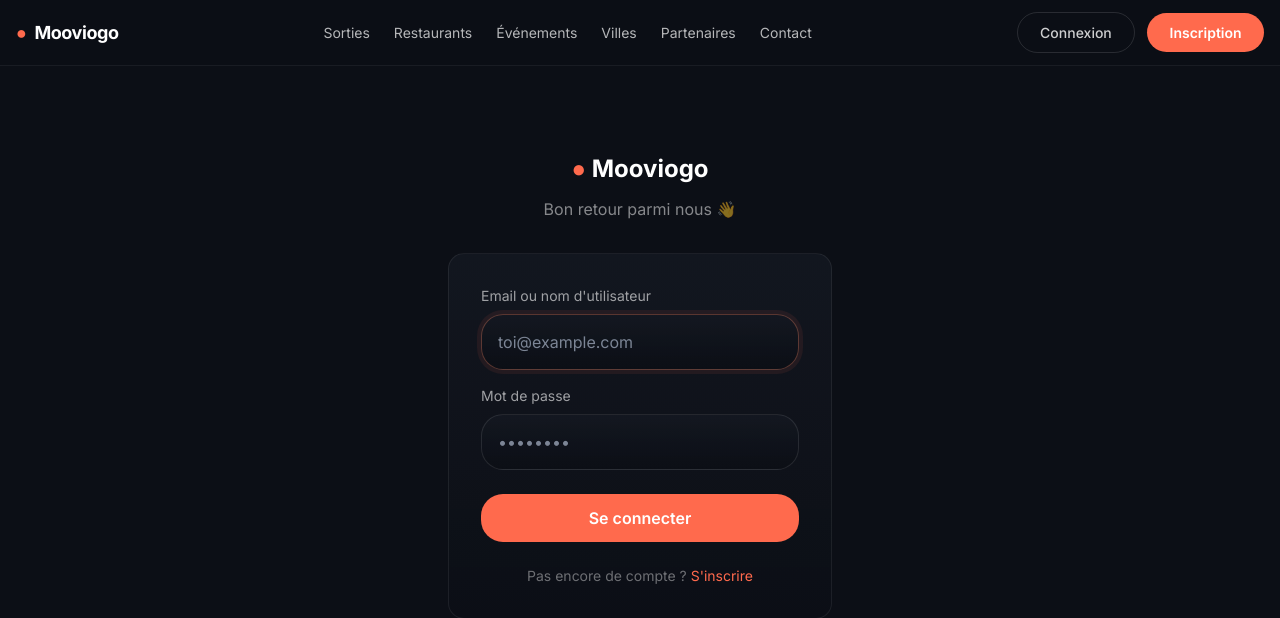
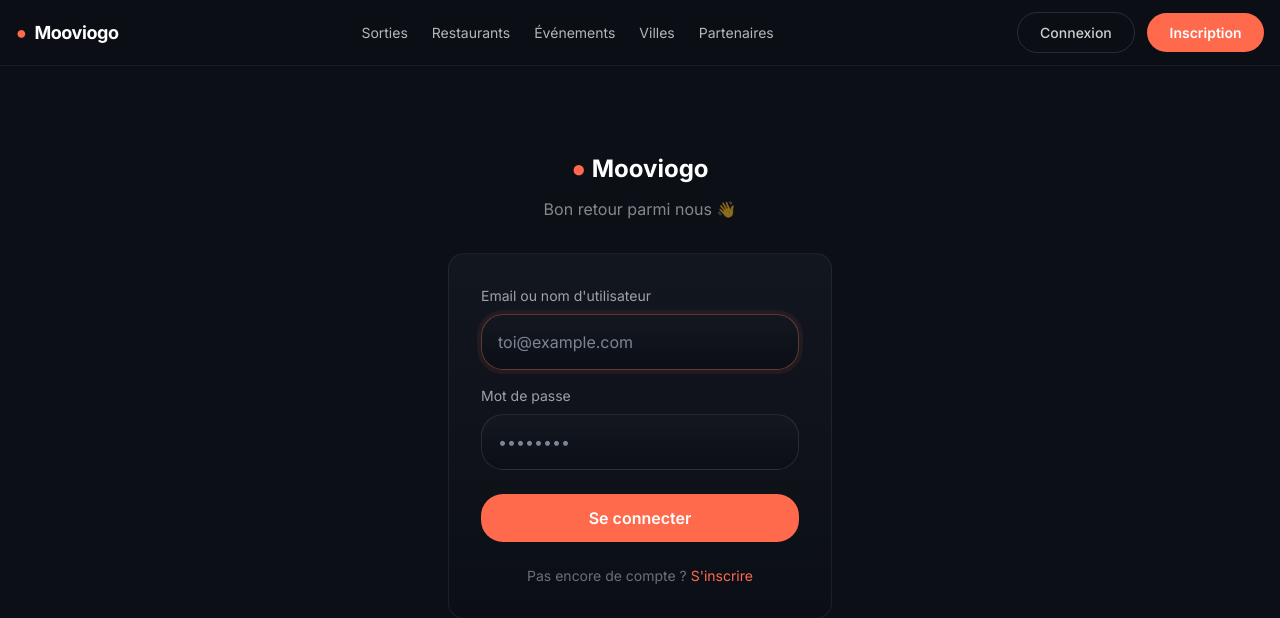
Before and after one commit to anthony73700/mooviogo-dev, a Django app: page /connexion/ in a window 1280 px wide. Shown: the top 618 px of the page. Run offline with Django 5.2, Linux system fonts and the light colour scheme; some libraries are stand-ins or nearby versions.

Commit message:
suprimer bonton contact

```diff
--- a/apps/web/templates/base.html
+++ b/apps/web/templates/base.html
@@ -55,7 +55,6 @@
         <a href="/evenements/" class="hover:text-white transition-colors">Événements</a>
         <a href="/villes/" class="hover:text-white transition-colors">Villes</a>
         <a href="/partenaires/" class="hover:text-white transition-colors">Partenaires</a>
-        <a href="/contact/" class="hover:text-white transition-colors">Contact</a>
       </div>
       <div class="flex items-center gap-3">
         {% if user.is_authenticated %}
```
